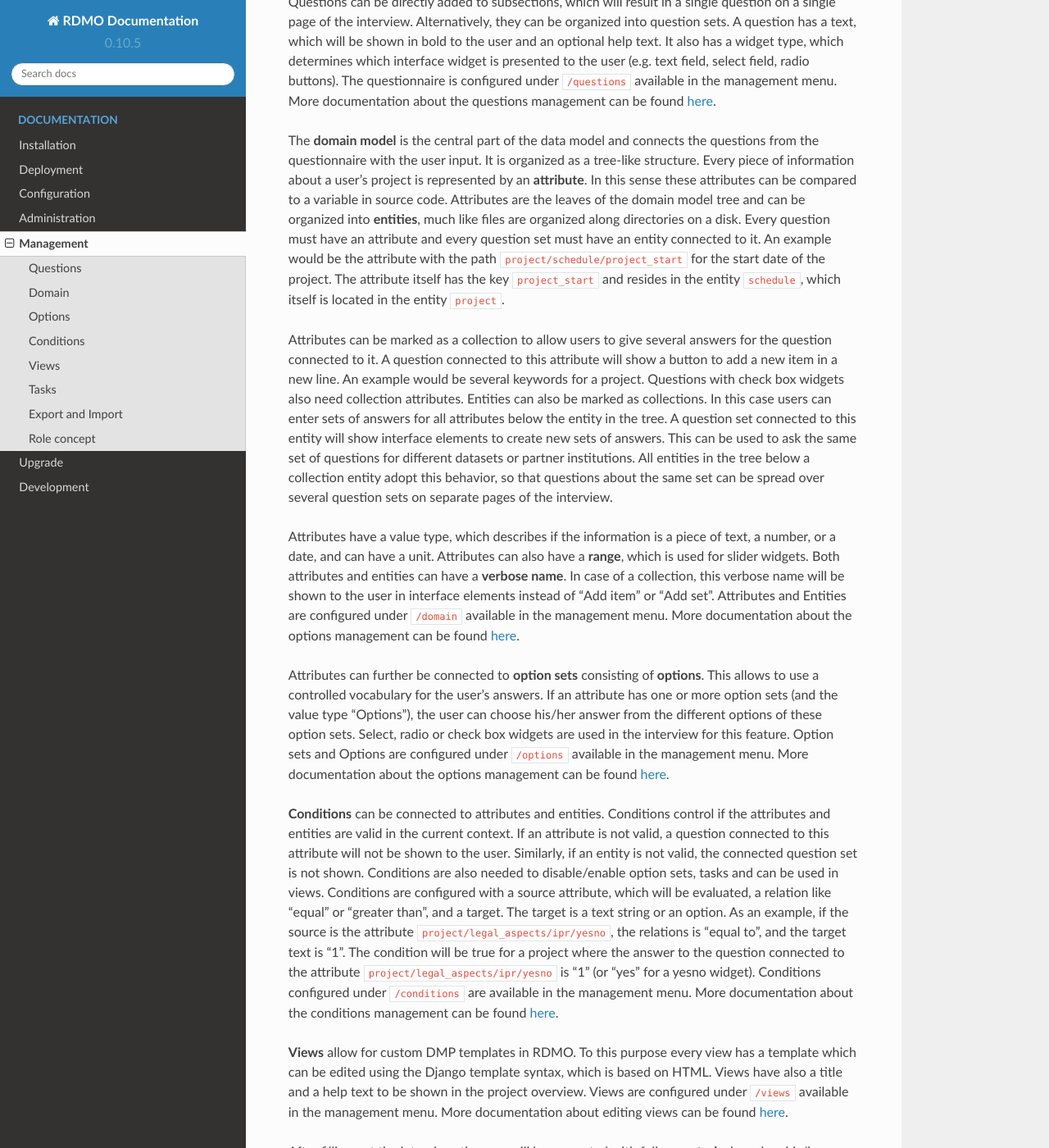
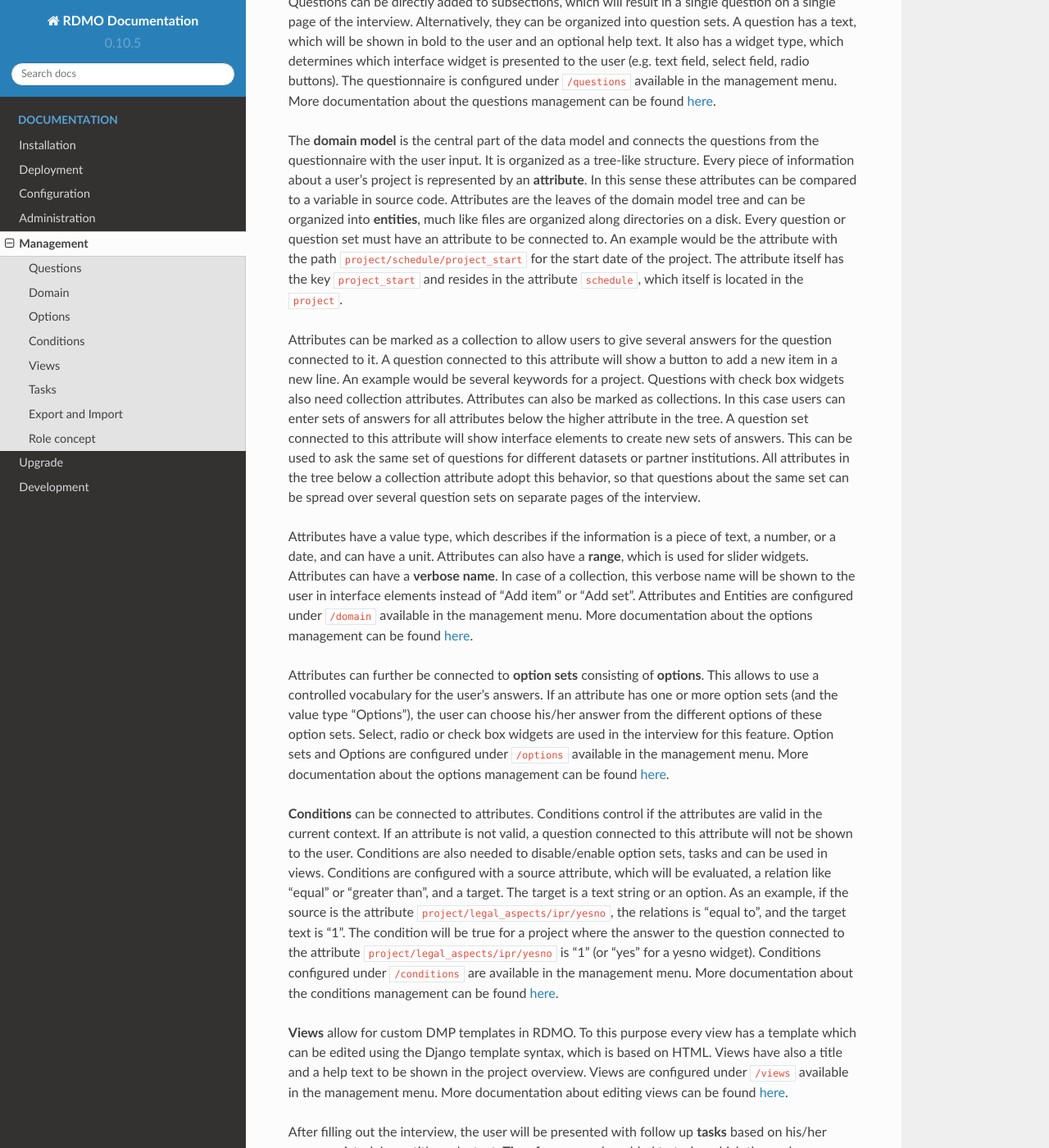
Before and after one commit to rdmorganiser/rdmo-docs, a Sphinx documentation site: the page built from docs/management/index.rst, in a window 1280 px wide and 1400 px high, scrolled down 1130 px. Shown: the whole window at 82% size. Built offline with Sphinx 7.4.7 and the Read the Docs theme 2.0.0, drawn with Linux system fonts in a browser that asks for light colours.

Commit message:
Update management/index

```diff
--- a/docs/management/index.rst
+++ b/docs/management/index.rst
@@ -12,15 +12,15 @@ A full representation is shown :doc:`on a different page </development/figures>`
 
 For most users, the structured interview will be the most visible part of RDMO. It is configured using **catalogs**, **sections**, **subsections**, **questionsets**, and **questions**. A single installation of RDMO can have several catalogs. When creating a new project, a user can select one of these catalogs to be used with this project. A catalog has a number of sections, which themselves have subsections. Questions can be directly added to subsections, which will result in a single question on a single page of the interview. Alternatively, they can be organized into question sets. A question has a text, which will be shown in bold to the user and an optional help text. It also has a widget type, which determines which interface widget is presented to the user (e.g. text field, select field, radio buttons). The questionnaire is configured under ``/questions`` available in the management menu. More documentation about the questions management can be found :doc:`here </management/questions>`.
 
-The **domain model** is the central part of the data model and connects the questions from the questionnaire with the user input. It is organized as a tree-like structure. Every piece of information about a user's project is represented by an **attribute**. In this sense these attributes can be compared to a variable in source code. Attributes are the leaves of the domain model tree and can be organized into **entities**, much like files are organized along directories on a disk. Every question must have an attribute and every question set must have an entity connected to it. An example would be the attribute with the path ``project/schedule/project_start`` for the start date of the project. The attribute itself has the key ``project_start`` and resides in the entity ``schedule``, which itself is located in the entity ``project``.
+The **domain model** is the central part of the data model and connects the questions from the questionnaire with the user input. It is organized as a tree-like structure. Every piece of information about a user's project is represented by an **attribute**. In this sense these attributes can be compared to a variable in source code. Attributes are the leaves of the domain model tree and can be organized into **entities**, much like files are organized along directories on a disk. Every question or question set must have an attribute to be connected to. An example would be the attribute with the path ``project/schedule/project_start`` for the start date of the project. The attribute itself has the key ``project_start`` and resides in the attribute ``schedule``, which itself is located in the ``project``.
 
-Attributes can be marked as a collection to allow users to give several answers for the question connected to it. A question connected to this attribute will show a button to add a new item in a new line. An example would be several keywords for a project. Questions with check box widgets also need collection attributes. Entities can also be marked as collections. In this case users can enter sets of answers for all attributes below the entity in the tree. A question set connected to this entity will show interface elements to create new sets of answers. This can be used to ask the same set of questions for different datasets or partner institutions. All entities in the tree below a collection entity adopt this behavior, so that questions about the same set can be spread over several question sets on separate pages of the interview.
+Attributes can be marked as a collection to allow users to give several answers for the question connected to it. A question connected to this attribute will show a button to add a new item in a new line. An example would be several keywords for a project. Questions with check box widgets also need collection attributes. Attributes can also be marked as collections. In this case users can enter sets of answers for all attributes below the higher attribute in the tree. A question set connected to this attribute will show interface elements to create new sets of answers. This can be used to ask the same set of questions for different datasets or partner institutions. All attributes in the tree below a collection attribute adopt this behavior, so that questions about the same set can be spread over several question sets on separate pages of the interview.
 
-Attributes have a value type, which describes if the information is a piece of text, a number, or a date, and can have a unit. Attributes can also have a **range**, which is used for slider widgets. Both attributes and entities can have a **verbose name**. In case of a collection, this verbose name will be shown to the user in interface elements instead of "Add item" or "Add set". Attributes and Entities are configured under ``/domain`` available in the management menu. More documentation about the options management can be found :doc:`here </management/options>`.
+Attributes have a value type, which describes if the information is a piece of text, a number, or a date, and can have a unit. Attributes can also have a **range**, which is used for slider widgets. Attributes can have a **verbose name**. In case of a collection, this verbose name will be shown to the user in interface elements instead of "Add item" or "Add set". Attributes and Entities are configured under ``/domain`` available in the management menu. More documentation about the options management can be found :doc:`here </management/options>`.
 
 Attributes can further be connected to **option sets** consisting of **options**. This allows to use a controlled vocabulary for the user's answers. If an attribute has one or more option sets (and the value type "Options"), the user can choose his/her answer from the different options of these option sets. Select, radio or check box widgets are used in the interview for this feature. Option sets and Options are configured under ``/options`` available in the management menu. More documentation about the options management can be found :doc:`here </management/options>`.
 
-**Conditions** can be connected to attributes and entities. Conditions control if the attributes and entities are valid in the current context. If an attribute is not valid, a question connected to this attribute will not be shown to the user. Similarly, if an entity is not valid, the connected question set is not shown. Conditions are also needed to disable/enable option sets, tasks and can be used in views. Conditions are configured with a source attribute, which will be evaluated, a relation like "equal" or "greater than", and a target. The target is a text string or an option. As an example, if the source is the attribute ``project/legal_aspects/ipr/yesno``, the relations is "equal to", and the target text is "1". The condition will be true for a project where the answer to the question connected to the attribute ``project/legal_aspects/ipr/yesno`` is "1" (or "yes" for a yesno widget). Conditions configured under ``/conditions`` are available in the management menu. More documentation about the conditions management can be found :doc:`here </management/conditions>`.
+**Conditions** can be connected to attributes. Conditions control if the attributes are valid in the current context. If an attribute is not valid, a question connected to this attribute will not be shown to the user. Conditions are also needed to disable/enable option sets, tasks and can be used in views. Conditions are configured with a source attribute, which will be evaluated, a relation like "equal" or "greater than", and a target. The target is a text string or an option. As an example, if the source is the attribute ``project/legal_aspects/ipr/yesno``, the relations is "equal to", and the target text is "1". The condition will be true for a project where the answer to the question connected to the attribute ``project/legal_aspects/ipr/yesno`` is "1" (or "yes" for a yesno widget). Conditions configured under ``/conditions`` are available in the management menu. More documentation about the conditions management can be found :doc:`here </management/conditions>`.
 
 **Views** allow for custom DMP templates in RDMO. To this purpose every view has a template which can be edited using the Django template syntax, which is based on HTML. Views have also a title and a help text to be shown in the project overview. Views are configured under ``/views`` available in the management menu. More documentation about editing views can be found :doc:`here </management/views>`.
 
```
